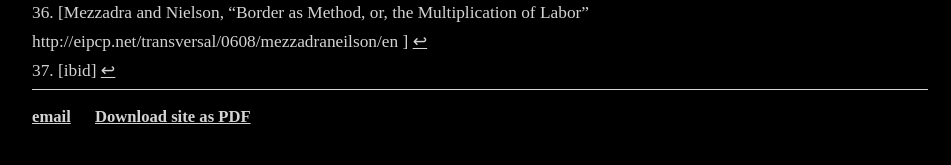
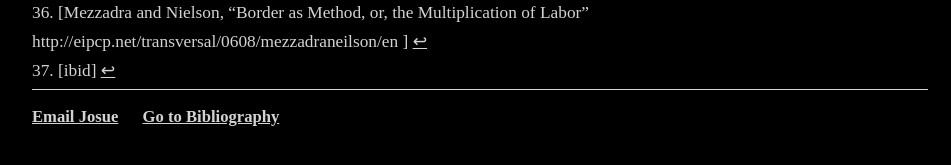
Before and after one commit to josdchavez/josdchavez.github.io, a Jekyll site: the page built from translationaesthetics/index.html, in a window 1280 px wide and 900 px high, scrolled down 22008 px. Shown: the part 713-878 px from the top of the window, without its empty margins (160-1111 px from the left). Built offline with Jekyll 4.4.1, drawn with Linux system fonts in a browser that asks for light colours.

Commit message:
Update thesis.html

```diff
--- a/_layouts/thesis.html
+++ b/_layouts/thesis.html
@@ -13,8 +13,8 @@
 		</div><!-- /.container -->
 		<footer>
     		<ul>
-        		<li><a href="mailto:josdchavez@gmail.com">email</a></li>
-			<li><a href="https://josdchavez.github.io/assets/Translation_Aesthetics-Bibliography.pdf">Download site as PDF</a></li>
+        		<li><a href="mailto:josdchavez@gmail.com">Email Josue</a></li>
+			<li><a href="https://josdchavez.github.io/assets/Translation_Aesthetics-Bibliography.pdf">Go to Bibliography</a></li>
 			</ul>
 		</footer>
 	</body>
```
